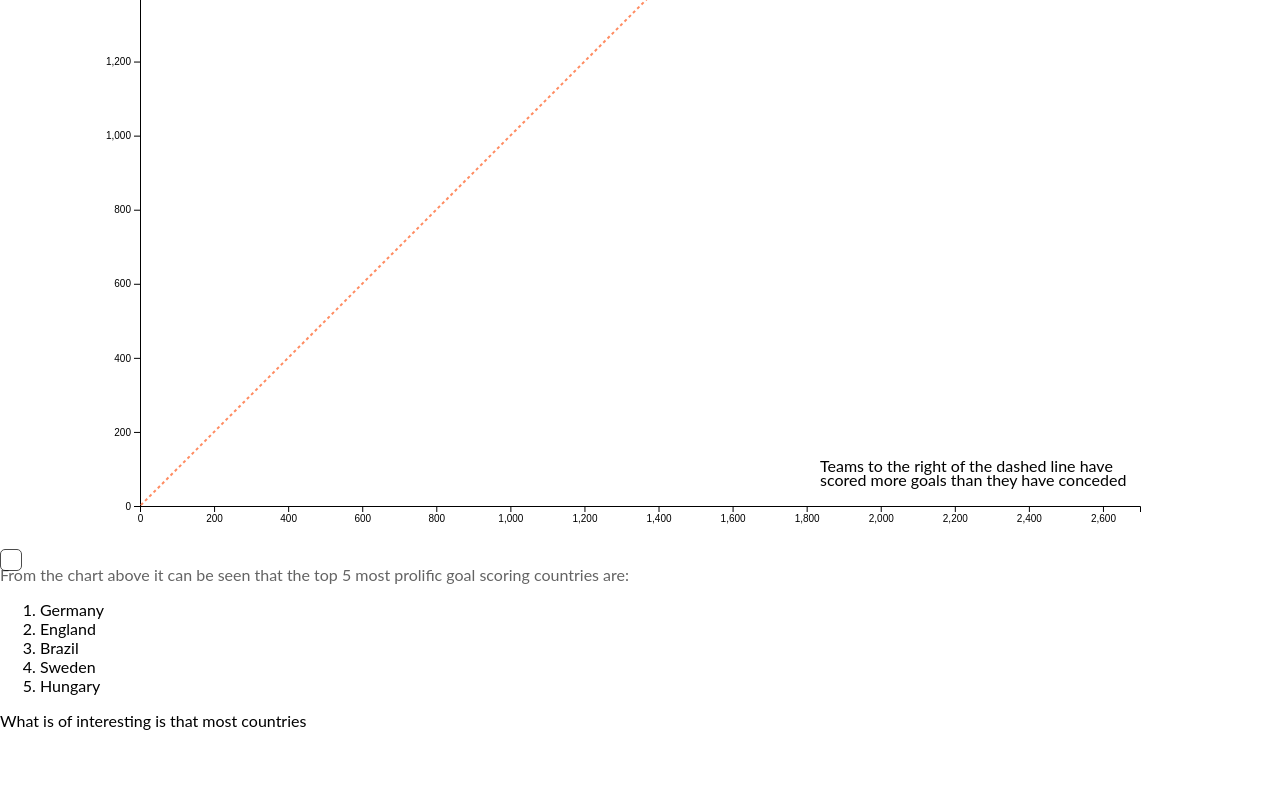
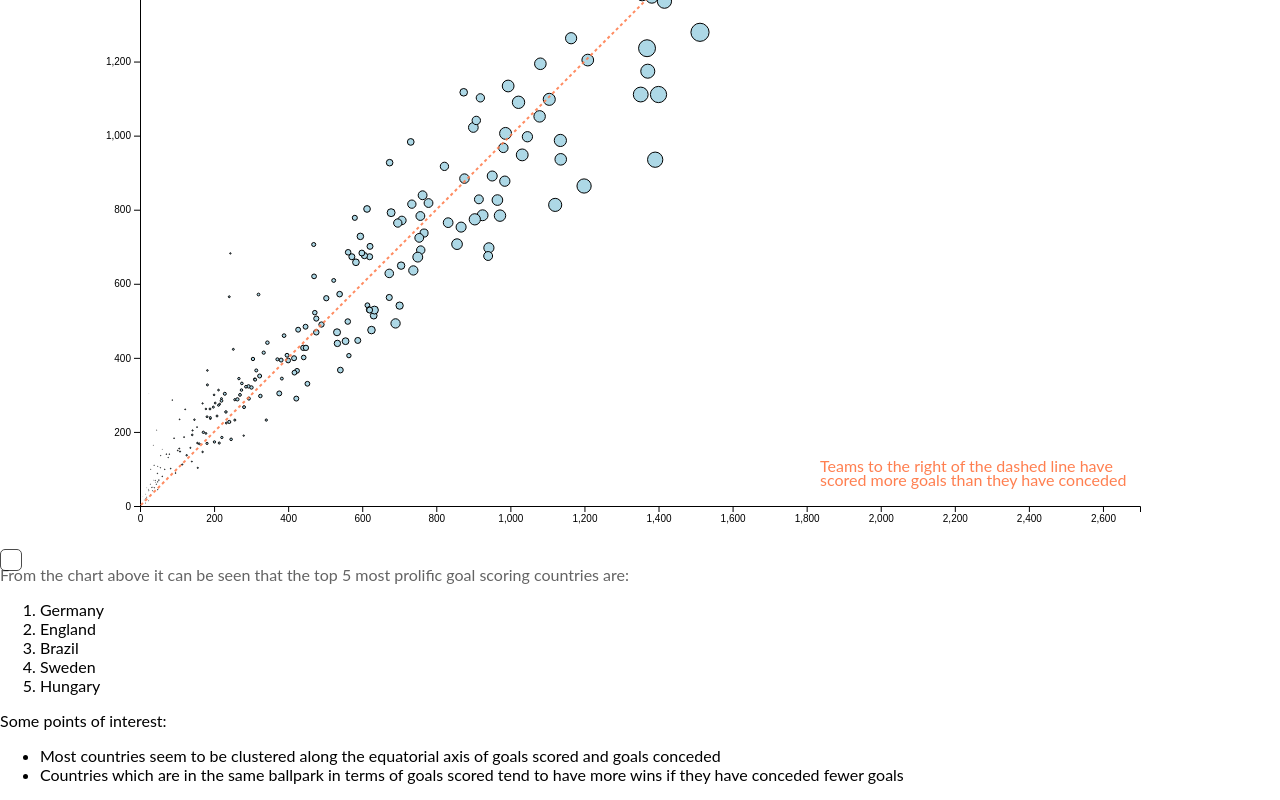
Before and after one commit to atbasu/atbasu.github.io, a plain HTML site: page third.html in a window 1280 px wide. Shown: the part 854-1654 px from the top of the page. Before the commit the page ends 1600 px from the top, so only its background shows below. Drawn offline with nearby package versions, Linux system fonts and the light colour scheme.

Commit message:
final commit

```diff
--- a/third.html
+++ b/third.html
@@ -49,7 +49,11 @@ circle {fill: lightblue; stroke: black;}
 			<li>Sweden</li>
 			<li>Hungary</li>
 		</ol>
-What is of interesting is that most countries
+Some points of interest:
+		<ul>
+			<li>Most countries seem to be clustered along the equatorial axis of goals scored and goals conceded</li>
+			<li>Countries which are in the same ballpark in terms of goals scored tend to have more wins if they have conceded fewer goals</li>
+		</ul>
 	</p>
 </div>
 <script>
@@ -70,7 +74,7 @@ var svg = d3.select("#goals")
           "translate(" + margin.left + "," + margin.top + ")");
 
 //Read the data
-d3.csv("https://atbasu.github.io/cars2017.csv", function(data) {
+d3.csv("https://atbasu.github.io/goals.csv", function(data) {
 
   // Add X axis
   var xScale = d3.scaleLinear()
@@ -103,12 +107,11 @@ d3.csv("https://atbasu.github.io/cars2017.csv", function(data) {
 
   // A function that change this tooltip when the user hover a point.
   // Its opacity is set to 1: we can now see it. Plus it set the text and position of tooltip depending on the datapoint (d)
-  var mouseover = function(d) {
+  var mousemove = function(d) {
     tooltip
       .style("opacity", 0.7)
   }
-
-  var mousemove = function(d) {
+  var mouseover = function(d) {
   	console.log(d,d3.mouse(this)[0],d3.mouse(this)[1])
     tooltip
       .html(d.Team+"<ol><li>Goals Scored : "+d.TotalGoalsScored+"</li><li>Goals Conceded : "+d.TotalGoalsConceded+"</li></ol>Wins : "+d.TotalWins)
@@ -147,6 +150,8 @@ d3.csv("https://atbasu.github.io/cars2017.csv", function(data) {
     .attr("y2", height);
    svg.append("text")
     .attr("dy", ".35em")
+    .style('fill', '#FF7F50')
+    .append("tspan")
     	.text("Teams to the left of the dashed line have")
     	.attr("x", 30)
     	.attr("y", 0)
@@ -156,6 +161,8 @@ d3.csv("https://atbasu.github.io/cars2017.csv", function(data) {
     	.attr("y", 20)
    svg.append("text")
     .attr("dy", ".35em")
+    .style('fill', '#FF7F50')
+    .append("tspan")
     	.text("Teams to the right of the dashed line have")
     	.attr("x", width-320)
     	.attr("y", height-40)
```
Also changed, not shown: index.html (+1 -1 lines).
